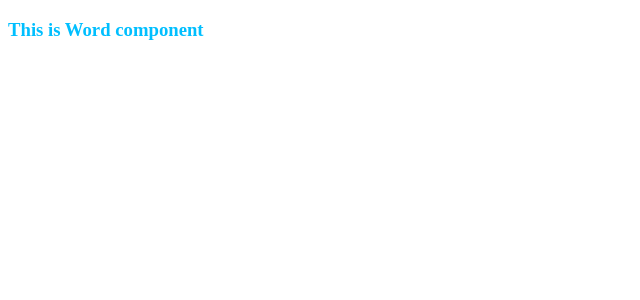
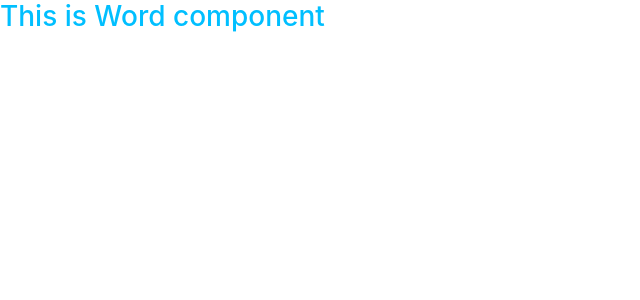
Before and after one commit to ngoviet169/learnAngular, an Angular app: page / in a window 1280 px wide. Shown: the top 300 px of the page, without its empty margins (0-640 px from the left). Built offline with nearby package versions, Linux system fonts and the light colour scheme.

Commit message:
bai4: tao component don gian

```diff
--- a/package.json
+++ b/package.json
@@ -21,7 +21,9 @@
     "@angular/platform-browser": "^5.2.0",
     "@angular/platform-browser-dynamic": "^5.2.0",
     "@angular/router": "^5.2.0",
+    "bootstrap": "^4.1.2",
     "core-js": "^2.4.1",
+    "jquery": "^3.3.1",
     "rxjs": "^5.5.6",
     "zone.js": "^0.8.19"
   },
--- a/src/styles.css
+++ b/src/styles.css
@@ -1 +1,2 @@
 /* You can add global styles to this file, and also import other style files */
+@import "~bootstrap/dist/css/bootstrap.css";
```
Also changed, not shown: 2 other files (tests, documents, lock files or other folders).
